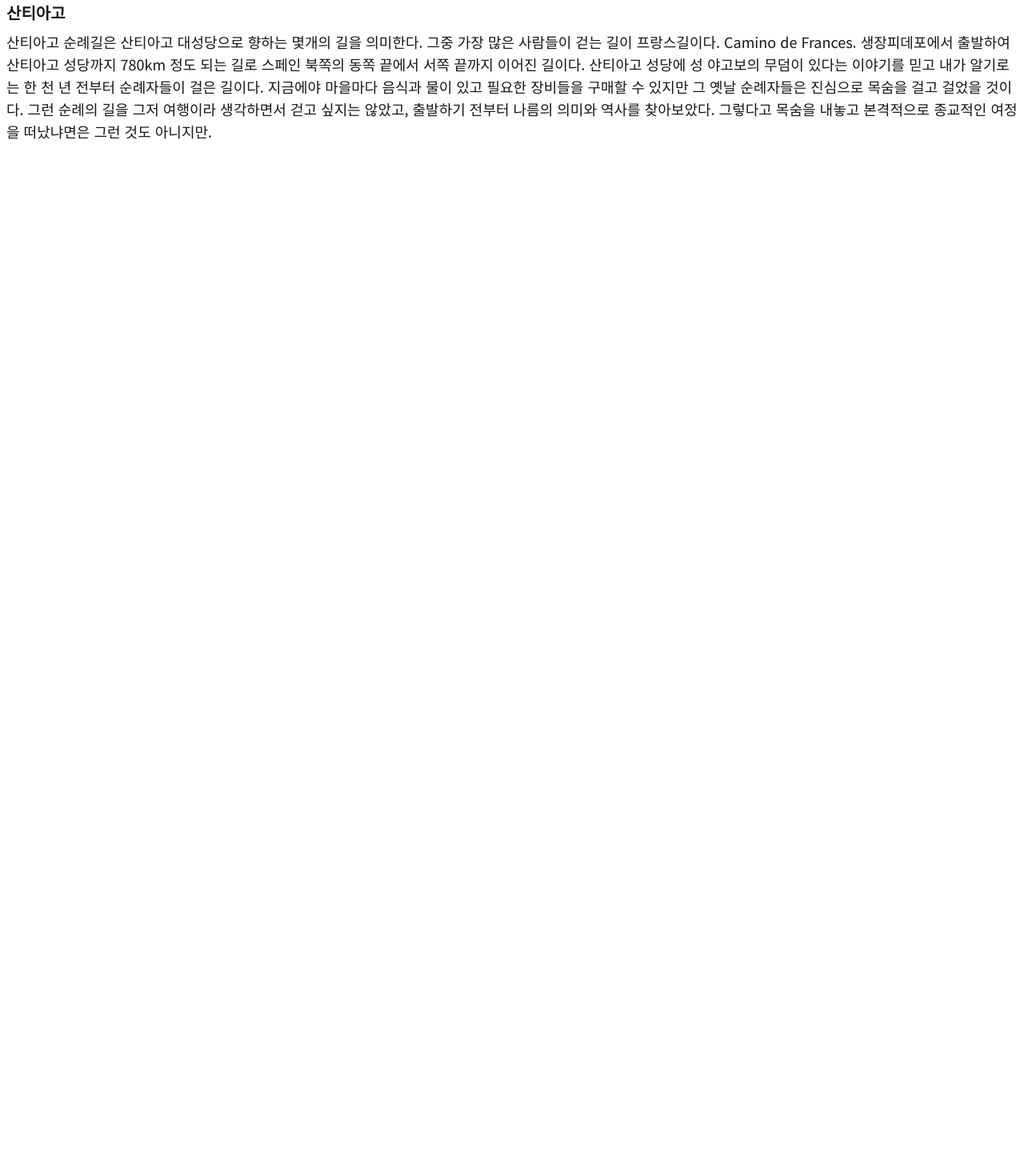
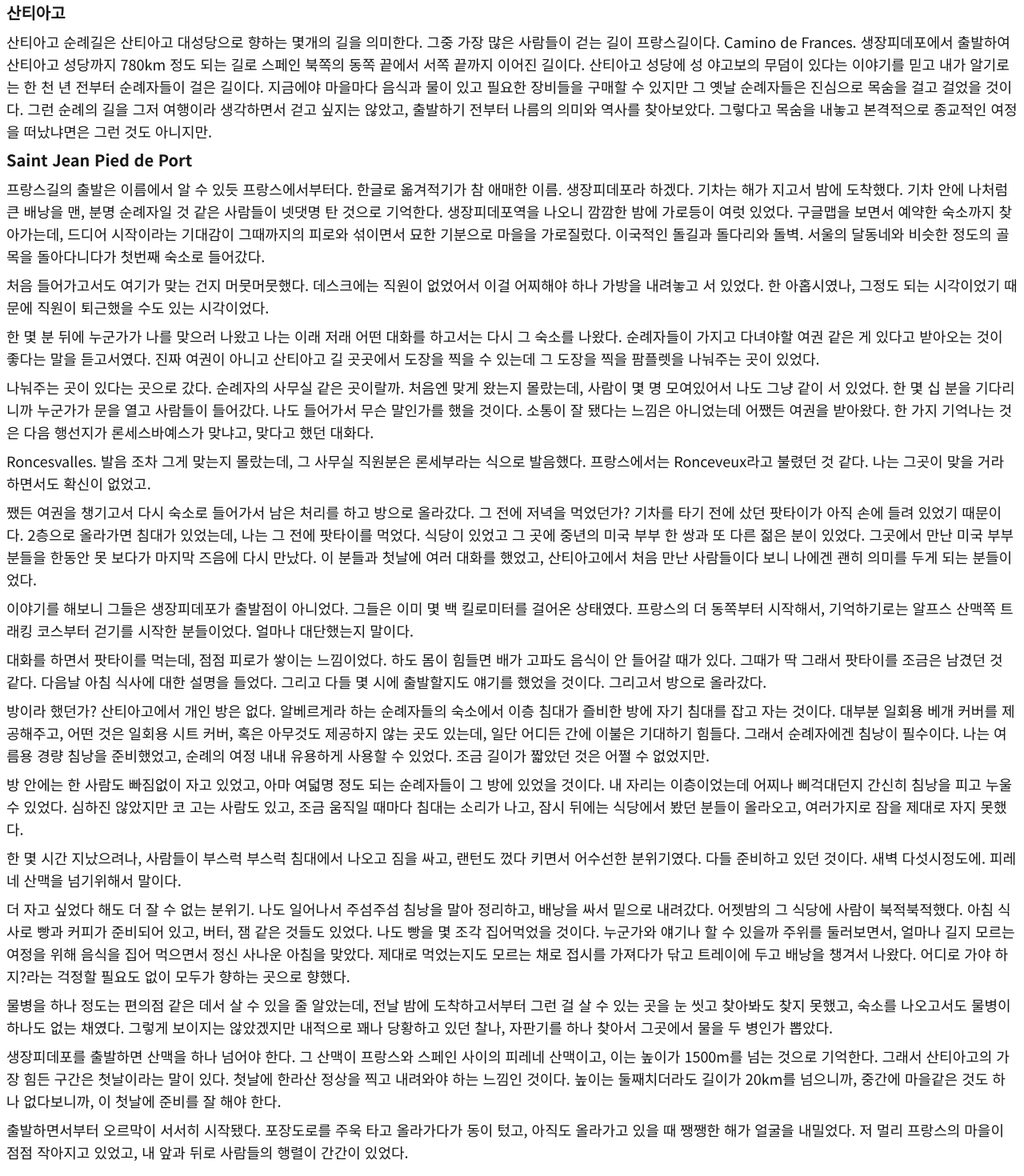
Before and after one commit to forestream/forestream.github.io, a Next.js app: page / in a window 1280 px wide. Shown: the part 1654-3124 px from the top of the page at 80% size. Before the commit the page ends 1848 px from the top, so only its background shows below. Built offline with nearby package versions, Linux system fonts and the light colour scheme.

Commit message:
add story

```diff
--- /dev/null
+++ b/app/lab/Beeper.tsx
@@ -0,0 +1,8 @@
+'use client'
+
+import { useBeep } from "@forestream/beep";
+
+export function Beeper() {
+  const {beep} = useBeep()
+  return <input onInput={beep}/>
+}
--- /dev/null
+++ b/app/lab/page.tsx
@@ -0,0 +1,5 @@
+import { Beeper } from "./Beeper";
+
+export default function Lab() {
+  return <div>Lab<Beeper /></div>;
+}
--- a/app/page.tsx
+++ b/app/page.tsx
@@ -151,6 +151,25 @@ export default function Home() {
         출발하기 전부터 나름의 의미와 역사를 찾아보았다. 그렇다고 목숨을 내놓고
         본격적으로 종교적인 여정을 떠났냐면은 그런 것도 아니지만.
       </p>
+      <h2 id="saint-jean-pied-de-port">Saint Jean Pied de Port</h2>
+      <p>
+        프랑스길의 출발은 이름에서 알 수 있듯 프랑스에서부터다. 한글로 옮겨적기가 참 애매한 이름. 생장피데포라 하겠다. 기차는 해가 지고서 밤에 도착했다. 기차 안에 나처럼 큰 배낭을 맨, 분명 순례자일 것 같은 사람들이 넷댓명 탄 것으로 기억한다. 생장피데포역을 나오니 깜깜한 밤에 가로등이 여럿 있었다. 구글맵을 보면서 예약한 숙소까지 찾아가는데, 드디어 시작이라는 기대감이 그때까지의 피로와 섞이면서 묘한 기분으로 마을을 가로질렀다. 이국적인 돌길과 돌다리와 돌벽. 서울의 달동네와 비슷한 정도의 골목을 돌아다니다가 첫번째 숙소로 들어갔다.
+      </p>
+      <p>처음 들어가고서도 여기가 맞는 건지 머뭇머뭇했다. 데스크에는 직원이 없었어서 이걸 어찌해야 하나 가방을 내려놓고 서 있었다. 한 아홉시였나, 그정도 되는 시각이었기 때문에 직원이 퇴근했을 수도 있는 시각이었다.</p>
+      <p>한 몇 분 뒤에 누군가가 나를 맞으러 나왔고 나는 이래 저래 어떤 대화를 하고서는 다시 그 숙소를 나왔다. 순례자들이 가지고 다녀야할 여권 같은 게 있다고 받아오는 것이 좋다는 말을 듣고서였다. 진짜 여권이 아니고 산티아고 길 곳곳에서 도장을 찍을 수 있는데 그 도장을 찍을 팜플렛을 나눠주는 곳이 있었다.</p>
+      <p>나눠주는 곳이 있다는 곳으로 갔다. 순례자의 사무실 같은 곳이랄까. 처음엔 맞게 왔는지 몰랐는데, 사람이 몇 명 모여있어서 나도 그냥 같이 서 있었다. 한 몇 십 분을 기다리니까 누군가가 문을 열고 사람들이 들어갔다. 나도 들어가서 무슨 말인가를 했을 것이다. 소통이 잘 됐다는 느낌은 아니었는데 어쨌든 여권을 받아왔다. 한 가지 기억나는 것은 다음 행선지가 론세스바예스가 맞냐고, 맞다고 했던 대화다.</p>
+      <p>Roncesvalles. 발음 조차 그게 맞는지 몰랐는데, 그 사무실 직원분은 론세부라는 식으로 발음했다. 프랑스에서는 Ronceveux라고 불렸던 것 같다. 나는 그곳이 맞을 거라 하면서도 확신이 없었고.</p>
+      <p>쨌든 여권을 챙기고서 다시 숙소로 들어가서 남은 처리를 하고 방으로 올라갔다. 그 전에 저녁을 먹었던가? 기차를 타기 전에 샀던 팟타이가 아직 손에 들려 있었기 때문이다. 2층으로 올라가면 침대가 있었는데, 나는 그 전에 팟타이를 먹었다. 식당이 있었고 그 곳에 중년의 미국 부부 한 쌍과 또 다른 젊은 분이 있었다. 그곳에서 만난 미국 부부분들을 한동안 못 보다가 마지막 즈음에 다시 만났다. 이 분들과 첫날에 여러 대화를 했었고, 산티아고에서 처음 만난 사람들이다 보니 나에겐 괜히 의미를 두게 되는 분들이었다.</p>
+      <p>이야기를 해보니 그들은 생장피데포가 출발점이 아니었다. 그들은 이미 몇 백 킬로미터를 걸어온 상태였다. 프랑스의 더 동쪽부터 시작해서, 기억하기로는 알프스 산맥쪽 트래킹 코스부터 걷기를 시작한 분들이었다. 얼마나 대단했는지 말이다.</p>
+      <p>대화를 하면서 팟타이를 먹는데, 점점 피로가 쌓이는 느낌이었다. 하도 몸이 힘들면 배가 고파도 음식이 안 들어갈 때가 있다. 그때가 딱 그래서 팟타이를 조금은 남겼던 것 같다. 다음날 아침 식사에 대한 설명을 들었다. 그리고 다들 몇 시에 출발할지도 얘기를 했었을 것이다. 그리고서 방으로 올라갔다.</p>
+      <p>방이라 했던가? 산티아고에서 개인 방은 없다. 알베르게라 하는 순례자들의 숙소에서 이층 침대가 즐비한 방에 자기 침대를 잡고 자는 것이다. 대부분 일회용 베개 커버를 제공해주고, 어떤 것은 일회용 시트 커버, 혹은 아무것도 제공하지 않는 곳도 있는데, 일단 어디든 간에 이불은 기대하기 힘들다. 그래서 순례자에겐 침낭이 필수이다. 나는 여름용 경량 침낭을 준비했었고, 순례의 여정 내내 유용하게 사용할 수 있었다. 조금 길이가 짧았던 것은 어쩔 수 없었지만.</p>
+      <p>방 안에는 한 사람도 빠짐없이 자고 있었고, 아마 여덟명 정도 되는 순례자들이 그 방에 있었을 것이다. 내 자리는 이층이었는데 어찌나 삐걱대던지 간신히 침낭을 피고 누울 수 있었다. 심하진 않았지만 코 고는 사람도 있고, 조금 움직일 때마다 침대는 소리가 나고, 잠시 뒤에는 식당에서 봤던 분들이 올라오고, 여러가지로 잠을 제대로 자지 못했다.</p>
+      <p>한 몇 시간 지났으려나, 사람들이 부스럭 부스럭 침대에서 나오고 짐을 싸고, 랜턴도 껐다 키면서 어수선한 분위기였다. 다들 준비하고 있던 것이다. 새벽 다섯시정도에. 피레네 산맥을 넘기위해서 말이다.</p>
+      <p>더 자고 싶었다 해도 더 잘 수 없는 분위기. 나도 일어나서 주섬주섬 침낭을 말아 정리하고, 배낭을 싸서 밑으로 내려갔다. 어젯밤의 그 식당에 사람이 북적북적했다. 아침 식사로 빵과 커피가 준비되어 있고, 버터, 잼 같은 것들도 있었다. 나도 빵을 몇 조각 집어먹었을 것이다. 누군가와 얘기나 할 수 있을까 주위를 둘러보면서, 얼마나 길지 모르는 여정을 위해 음식을 집어 먹으면서 정신 사나운 아침을 맞았다. 제대로 먹었는지도 모르는 채로 접시를 가져다가 닦고 트레이에 두고 배낭을 챙겨서 나왔다. 어디로 가야 하지?라는 걱정할 필요도 없이 모두가 향하는 곳으로 향했다.</p>
+      <p>물병을 하나 정도는 편의점 같은 데서 살 수 있을 줄 알았는데, 전날 밤에 도착하고서부터 그런 걸 살 수 있는 곳을 눈 씻고 찾아봐도 찾지 못했고, 숙소를 나오고서도 물병이 하나도 없는 채였다. 그렇게 보이지는 않았겠지만 내적으로 꽤나 당황하고 있던 찰나, 자판기를 하나 찾아서 그곳에서 물을 두 병인가 뽑았다.
+      </p>
+      <p>생장피데포를 출발하면 산맥을 하나 넘어야 한다. 그 산맥이 프랑스와 스페인 사이의 피레네 산맥이고, 이는 높이가 1500m를 넘는 것으로 기억한다. 그래서 산티아고의 가장 힘든 구간은 첫날이라는 말이 있다. 첫날에 한라산 정상을 찍고 내려와야 하는 느낌인 것이다. 높이는 둘째치더라도 길이가 20km를 넘으니까, 중간에 마을같은 것도 하나 없다보니까, 이 첫날에 준비를 잘 해야 한다.</p>
+      <p>출발하면서부터 오르막이 서서히 시작됐다. 포장도로를 주욱 타고 올라가다가 동이 텄고, 아직도 올라가고 있을 때 쨍쨍한 해가 얼굴을 내밀었다. 저 멀리 프랑스의 마을이 점점 작아지고 있었고, 내 앞과 뒤로 사람들의 행렬이 간간이 있었다.</p>
     </main>
   );
 }
--- a/package.json
+++ b/package.json
@@ -1,5 +1,5 @@
 {
-  "name": "camino-de-santiago",
+  "name": "forestream-pages",
   "version": "0.1.0",
   "private": true,
   "scripts": {
@@ -12,7 +12,8 @@
     "clsx": "^2.1.1",
     "next": "15.4.6",
     "react": "19.1.0",
-    "react-dom": "19.1.0"
+    "react-dom": "19.1.0",
+    "@forestream/beep": "0.1.2"
   },
   "devDependencies": {
     "@eslint/eslintrc": "^3",
```
Also changed, not shown: 1 other file (tests, documents, lock files or other folders).
